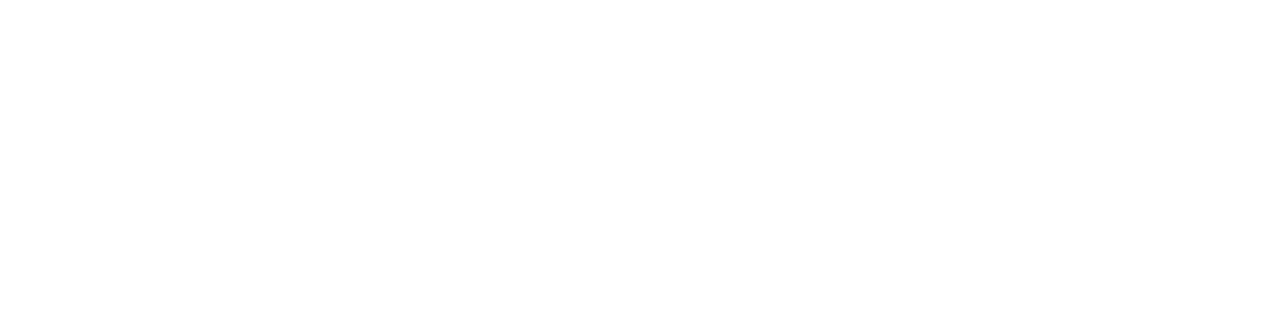
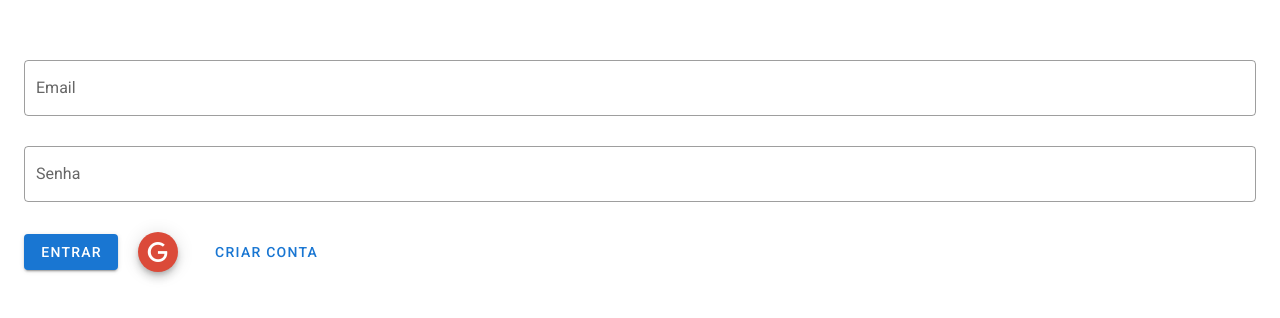
Before and after one commit to byndcloud/beyond-iscool-project, a Vue app: page /#/login in a window 1280 px wide. Shown: the part 234-552 px from the top of the page. Built offline with nearby package versions, Linux system fonts and the light colour scheme.

Commit message:
feat: login

```diff
--- /dev/null
+++ b/src/Login.vue
@@ -0,0 +1,51 @@
+<template>
+    <v-main>
+        <v-container fluid fill-height>
+            <v-col>
+                <v-text-field outlined label="Email" v-model="email"></v-text-field>
+                <v-text-field outlined label="Senha" type="password" v-model="password"></v-text-field>
+                <v-btn color="primary" @click="login()"> Entrar</v-btn>
+                <v-btn dark small color="#db4a39" fab style="margin-left: 20px;">
+                    <v-icon>
+                        mdi-google
+                    </v-icon>
+                </v-btn>
+                <v-btn color="primary" text style="margin-left: 20px;" @click="createAccDialog = true"> Criar conta</v-btn>
+            </v-col>
+            <v-dialog v-model="createAccDialog">
+                <v-card>
+                    <v-col>
+                        <v-text-field outlined label="Email" v-model="newEmail"></v-text-field>
+                        <v-text-field outlined label="Senha" type="password" v-model="newPassword"></v-text-field>
+                        <v-btn color="primary" @click="createAcc()"> Criar</v-btn>
+                    </v-col>
+                </v-card>
+            </v-dialog>
+        </v-container>
+    </v-main>
+</template>
+<script>
+export default {
+    data () {
+        return {
+            createAccDialog: false,
+            newEmail: '',
+            email: '',
+            newPassword: '',
+            password: ''
+        }
+    },
+    methods: {
+        createAcc () {
+            this.$store.dispatch('users/createAcc', { email: this.newEmail, password: this.newPassword })
+            this.newEmail = ''
+            this.newPassword = ''
+        },
+        login () {
+            this.$store.dispatch('users/login', { email: this.email, password: this.password })
+            this.email = ''
+            this.password = ''
+        }
+    }
+}
+</script>
--- a/src/UserList.vue
+++ b/src/UserList.vue
@@ -5,6 +5,7 @@
         <v-list-item-title>{{ user.name }}</v-list-item-title>
       </v-list-item>
     </v-list>
+    <v-btn  color="primary" dark @click="logout"> Sair</v-btn>
   </v-main>
 </template>
 
@@ -15,6 +16,9 @@
   methods: {
     openChat(userName) {
       this.$router.push(`chat/${userName}`)
+    },
+    logout () {
+      this.$store.dispatch('users/logout')
     }
   },
   computed: {
--- a/src/firebase/index.js
+++ b/src/firebase/index.js
@@ -6,17 +6,18 @@
 
 
 const firebaseConfig = {
-	apiKey: "AIzaSyCjZnRkugZ8G1kSCWzDjejOrRtX5QKgvXo",
-	authDomain: "beyondschool-9e3c9.firebaseapp.com",
-	databaseURL: "https://beyondschool-9e3c9.firebaseio.com",
-	projectId: "beyondschool-9e3c9",
-	storageBucket: "beyondschool-9e3c9.appspot.com",
-	messagingSenderId: "639415364531",
-	appId: "1:639415364531:web:d2781ff572e381bbddb9c6"
+	apiKey: "AIzaSyDy3xPHZpBUv8OaZqO4iKLA8b2vRHpZsSA",
+    authDomain: "bcschool2-4487c.firebaseapp.com",
+    databaseURL: "https://bcschool2-4487c.firebaseio.com",
+    projectId: "bcschool2-4487c",
+    storageBucket: "bcschool2-4487c.appspot.com",
+    messagingSenderId: "502849360532",
+    appId: "1:502849360532:web:0a24cc450538c882f29a81"
 };
 
 // Initialize Firebase
 export const firebaseApp = firebase.initializeApp(firebaseConfig);
+export const auth = firebase.auth()
 
 
 export default function setFirebase (Vue) {
--- a/src/main.js
+++ b/src/main.js
@@ -6,9 +6,10 @@
 import Vuex from 'vuex'
 import VuexPersistence from 'vuex-persist'
 import VueRouter from 'vue-router'
-import Firebase from './firebase'
+import Firebase, { auth } from './firebase'
+import Login from './Login'
+Vue.config.productionTip = false
 
-Vue.config.productionTip = false
 
 Vue.use(Firebase)
 Vue.use(Vuex)
@@ -35,7 +36,9 @@
       {
         name: 'Almir'
       }
-    ]
+    ],
+    user: null,
+    loginError: null
   },
   getters: {
     getMessages: state => {
@@ -45,11 +48,53 @@
   actions: {
     sendMessage({ commit }, message) {
       commit('addMessage', message)
+    },
+    async createAcc ({ commit }, payload) {
+      const { email, password } = payload
+      auth.createUserWithEmailAndPassword( email, password )
+      .then((res) => {
+        console.log(res)
+        commit( 'setUser', res.user)
+        router.push('/')
+      })
+      .catch((err) => {
+        commit( 'setLoginError', err)
+        console.error(err)
+      })
+    },
+    async login ({ commit },  payload) {
+      const { email, password } = payload
+      auth.signInWithEmailAndPassword( email, password)
+      .then((res) => {
+        console.log(res)
+        commit( 'setUser', res.user)
+        router.push('/')
+      })
+      .catch((err) => {
+        commit( 'setLoginError', err)
+        console.error(err)
+      })
+    },
+// eslint-disable-next-line
+    logout ({ }) {
+      auth.signOut()
+      .then((res) => {
+        console.log(res)
+      })
+      .catch((err) => {
+        console.error(err)
+      })
     }
   },
   mutations: {
     addMessage (state, message) {
       state.messages.push(message)
+    },
+    setUser (state, user) {
+      state.user = user
+    },
+    setLoginError (state, error) {
+      state.loginError = error
     }
   }
 }
@@ -95,6 +140,10 @@
   {
     path: '/chat/:name',
     component: Chat
+  },
+  {
+    path: '/login',
+    component: Login
   }
 ]
 
```
